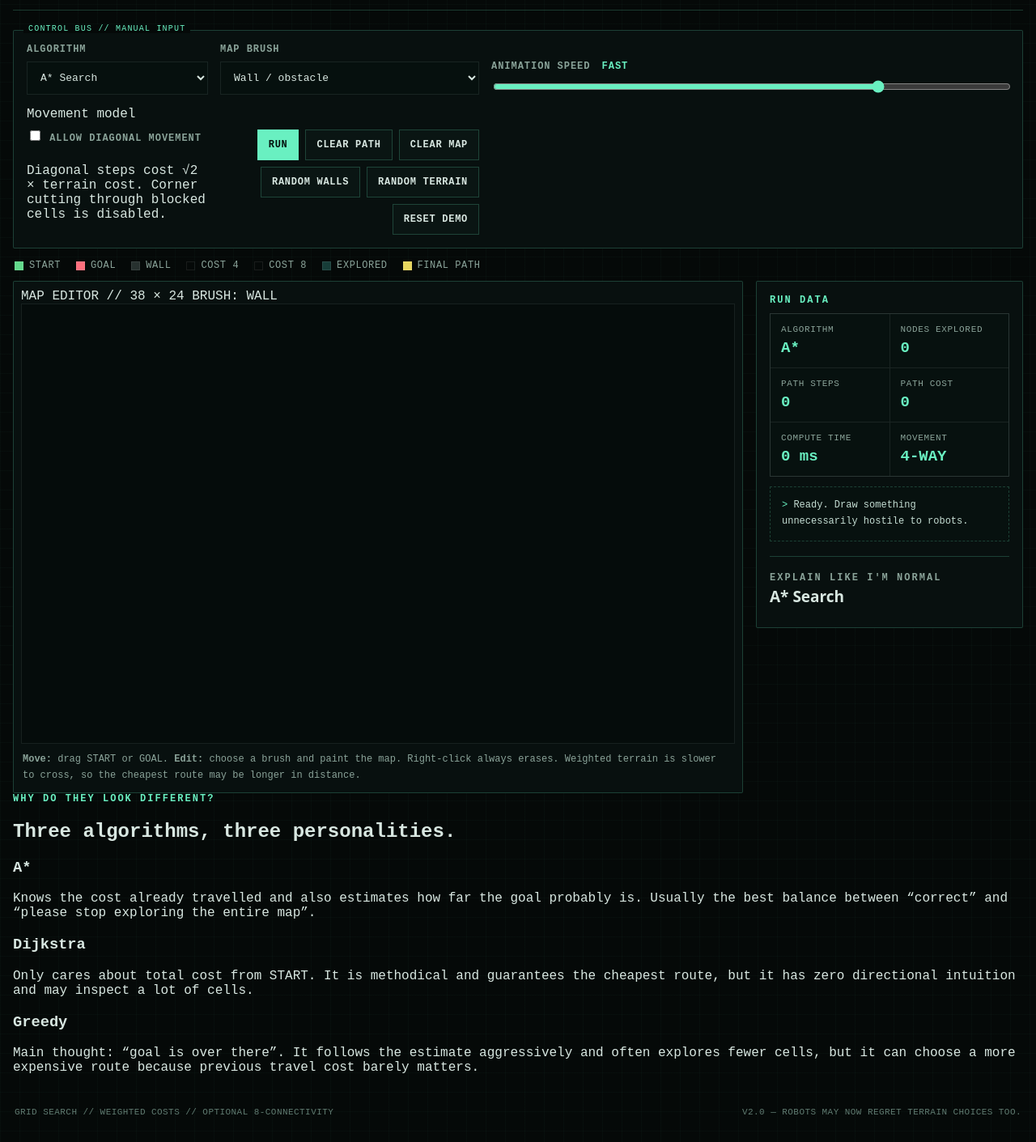
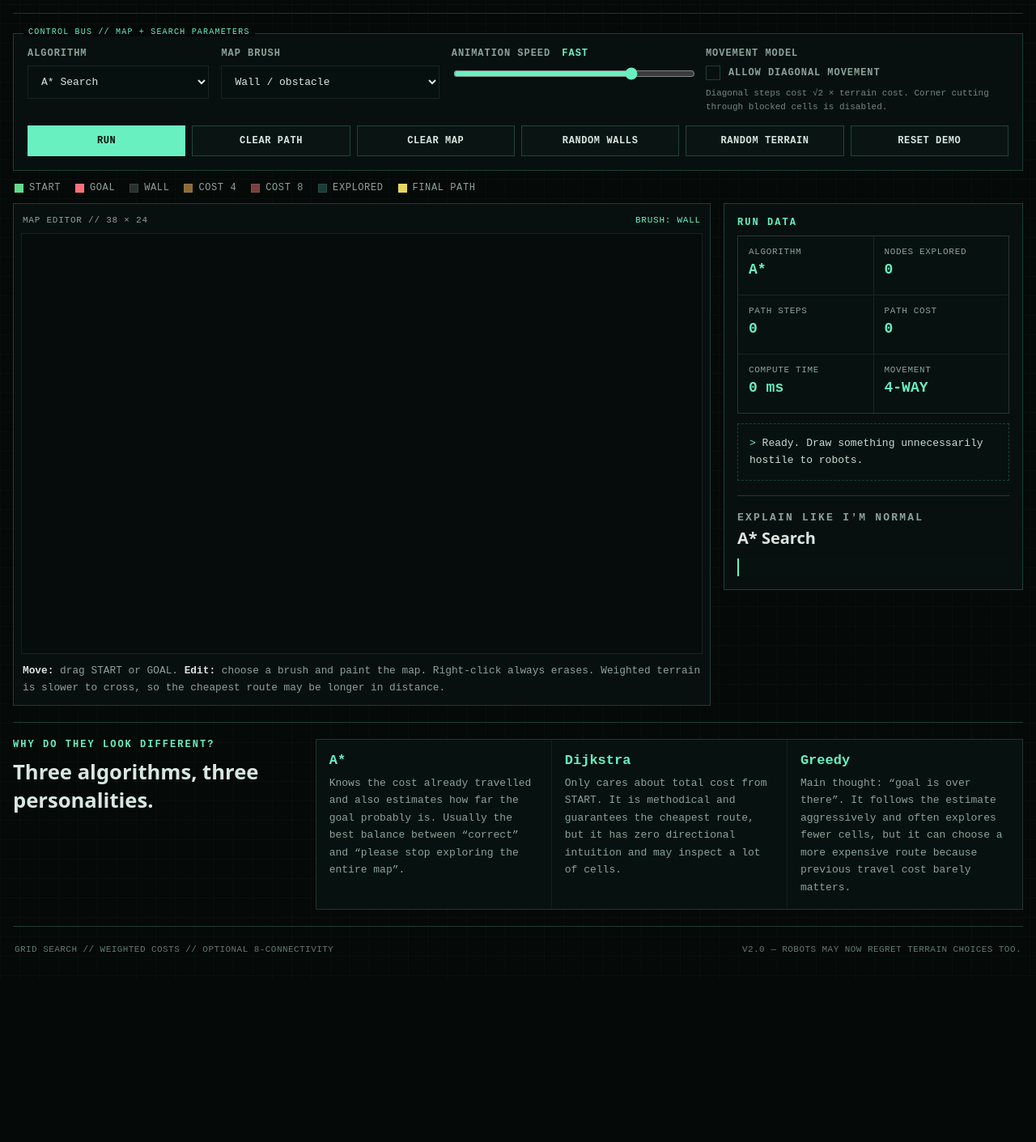
Before and after one commit to wzzzodiac/path-planning-visualizer, a plain HTML site: page index.html in a window 1280 px wide. Shown: the part 187-1598 px from the top of the page at 81% size. After the commit the page ends 1397 px from the top, so only its background shows below. Drawn offline with Linux system fonts and the light colour scheme.

Commit message:
Style weighted terrain and v2 controls

```diff
--- a/style.css
+++ b/style.css
@@ -10,6 +10,8 @@
   --start: #62d98b;
   --goal: #ff6f7d;
   --wall: #27312f;
+  --rough: #8a6a35;
+  --heavy: #7a3f3f;
   --visited: #173d38;
   --path: #e7d65e;
 }
@@ -28,88 +30,69 @@ body {
 }
 button, select, input { font: inherit; }
 button, select { -webkit-tap-highlight-color: transparent; }
-.shell { width: min(1380px, calc(100% - 32px)); margin: 0 auto; padding: clamp(24px, 3vw, 38px) 0 28px; }
-.hero { display: flex; justify-content: space-between; align-items: flex-start; gap: 24px; margin-bottom: 24px; padding-bottom: 19px; border-bottom: 1px solid var(--line); }
-.eyebrow, .panel-label { margin: 0 0 9px; color: var(--accent); font-size: 12px; letter-spacing: .17em; font-weight: 700; text-transform: uppercase; }
-h1 { margin: 0; font-family: system-ui, -apple-system, BlinkMacSystemFont, "Segoe UI", sans-serif; font-size: clamp(34px,5vw,54px); line-height: 1; letter-spacing: -.035em; }
-.subtitle { max-width: 780px; margin: 14px 0 0; color: var(--muted); line-height: 1.7; font-size: 15px; }
-.github-link { flex: 0 0 auto; padding: 10px 12px; border: 1px solid var(--line); border-radius: 2px; color: var(--muted); text-decoration: none; background: #07100e; font-size: 13px; }
-.github-link::before { content: "[ "; color: var(--accent); }
-.github-link::after { content: " ]"; color: var(--accent); }
-.github-link:hover { color: var(--accent); background: #0a1714; }
-.control-panel { display: grid; grid-template-columns: minmax(190px,.7fr) minmax(230px,1fr) 2fr; gap: 15px; align-items: end; padding: 16px; border: 1px solid var(--line); border-radius: 2px; background: var(--panel); position: relative; }
-.control-panel::before { content: "CONTROL BUS // MANUAL INPUT"; position: absolute; top: -8px; left: 12px; padding: 0 6px; background: var(--bg); color: var(--accent); font-size: 10px; letter-spacing: .12em; }
-.control-group { display: flex; flex-direction: column; gap: 8px; }
-.control-group label { color: var(--muted); font-size: 12px; font-weight: 700; text-transform: uppercase; letter-spacing: .08em; }
-#speedValue { color: var(--accent); margin-left: 6px; }
-select { width: 100%; padding: 11px 12px; color: var(--text); border: 1px solid var(--line-soft); border-radius: 0; background: #06100e; outline: none; font-size: 13px; }
-select:focus { border-color: var(--accent); }
-input[type="range"] { accent-color: var(--accent); width: 100%; }
-.button-row { display: flex; flex-wrap: wrap; justify-content: flex-end; gap: 8px; }
-button { border: 1px solid var(--line); border-radius: 0; padding: 11px 13px; color: var(--text); background: #0a1513; cursor: pointer; font-weight: 700; font-size: 12px; letter-spacing: .06em; text-transform: uppercase; transition: background .12s linear, color .12s linear; }
-button:hover:not(:disabled) { color: var(--accent); background: #10201c; }
-button.primary { color: #03100c; border-color: var(--accent); background: var(--accent); }
-button.primary:hover:not(:disabled) { color: #03100c; background: #8ff8d2; }
-button:disabled { opacity: .35; cursor: not-allowed; }
-.legend { display: flex; flex-wrap: wrap; gap: 13px 19px; padding: 14px 2px 12px; color: var(--muted); font-size: 12px; text-transform: uppercase; letter-spacing: .05em; }
-.legend span { display: inline-flex; align-items: center; gap: 7px; }
-.dot { display: inline-block; width: 11px; height: 11px; border-radius: 0; border: 1px solid rgba(255,255,255,.08); }
-.start-dot { background: var(--start); }
-.goal-dot { background: var(--goal); }
-.wall-dot { background: var(--wall); }
-.visited-dot { background: var(--visited); }
-.path-dot { background: var(--path); }
-.workspace { display: grid; grid-template-columns: minmax(0,1fr) minmax(300px, 330px); gap: 16px; align-items: start; }
-.grid-card, .stats-card { border: 1px solid var(--line); border-radius: 2px; background: var(--panel); }
-.grid-card { padding: 9px; overflow: hidden; }
-.grid { display: grid; width: 100%; aspect-ratio: 1.62 / 1; min-height: 420px; border: 1px solid var(--line-soft); overflow: hidden; background: #050c0b; touch-action: none; user-select: none; }
-.cell { position: relative; border-right: 1px solid rgba(105,240,193,.055); border-bottom: 1px solid rgba(105,240,193,.055); background: #07100f; transition: background .06s linear; }
-.cell.wall { background: var(--wall); }
-.cell.visited { background: var(--visited); animation: flashCell .12s linear; }
-.cell.path { background: var(--path); animation: pathFlash .14s linear; }
-.cell.start { background: var(--start); }
-.cell.goal { background: var(--goal); }
-.cell.start::after, .cell.goal::after { position: absolute; inset: 0; display: grid; place-items: center; color: #06100d; font-size: clamp(9px, 1.15vw, 16px); font-weight: 900; }
-.cell.start::after { content: "S"; }
-.cell.goal::after { content: "G"; color: #20060c; }
-@keyframes flashCell { from { filter: brightness(2); } to { filter: brightness(1); } }
-@keyframes pathFlash { from { outline: 2px solid #fff7b2; } to { outline: 0 solid transparent; } }
-.grid-help { margin: 10px 2px 2px; color: var(--muted); font-size: 12px; line-height: 1.6; }
-.stats-card { position: sticky; top: 14px; padding: 16px; }
-.stats-grid { display: grid; grid-template-columns: 1fr 1fr; gap: 1px; background: var(--line-soft); border: 1px solid var(--line-soft); }
-.stat { padding: 13px; background: #07110f; }
-.stat span { display: block; color: var(--muted); font-size: 11px; margin-bottom: 6px; text-transform: uppercase; letter-spacing: .06em; }
-.stat strong { font-size: 19px; color: var(--accent); }
-.status-box { margin-top: 12px; padding: 13px 14px; min-height: 66px; color: #c4ddd3; background: #07110f; border: 1px dashed var(--line); font-size: 12px; line-height: 1.65; }
-.status-box::before { content: "> "; color: var(--accent); }
-.algorithm-info { margin-top: 18px; padding-top: 16px; border-top: 1px solid var(--line); }
-.algorithm-info h2 { margin: 0 0 9px; font-family: system-ui, sans-serif; font-size: 19px; }
-.algorithm-info p { margin: 0; color: var(--muted); font-size: 12px; line-height: 1.7; }
-footer { display: flex; justify-content: space-between; gap: 20px; padding: 22px 2px 0; color: #607b71; font-size: 11px; text-transform: uppercase; letter-spacing: .04em; line-height: 1.5; }
-@media (max-width: 1050px) {
-  .control-panel { grid-template-columns: 1fr 1fr; }
-  .button-row { grid-column: 1 / -1; justify-content: flex-start; }
-  .workspace { grid-template-columns: 1fr; }
-  .stats-card { position: static; }
-}
-@media (max-width: 680px) {
-  .shell { width: min(100% - 18px,1380px); padding-top: 22px; }
-  .hero { flex-direction: column; }
-  .github-link { align-self: flex-start; }
-  .control-panel { grid-template-columns: 1fr; padding: 13px; }
-  .button-row { grid-column: auto; }
-  .button-row button { flex: 1 1 calc(50% - 8px); min-height: 43px; }
-  .grid-card { padding: 5px; }
-  .grid { min-height: 360px; aspect-ratio: auto; }
-  footer { flex-direction: column; gap: 6px; }
-}
-@media (max-width: 440px) {
-  .shell { width: min(100% - 12px,1380px); }
-  h1 { font-size: 31px; }
-  .subtitle { font-size: 14px; }
-  .button-row button { flex-basis: 100%; }
-  .legend { font-size: 10px; gap: 9px 12px; }
-  .grid { min-height: 330px; }
-  .stats-card { padding: 12px; }
-  .stat { padding: 11px; }
-}
+.shell { width: min(1440px, calc(100% - 32px)); margin: 0 auto; padding: clamp(24px,3vw,38px) 0 28px; }
+.hero { display:flex; justify-content:space-between; align-items:flex-start; gap:24px; margin-bottom:24px; padding-bottom:19px; border-bottom:1px solid var(--line); }
+.eyebrow,.panel-label { margin:0 0 9px; color:var(--accent); font-size:12px; letter-spacing:.17em; font-weight:700; text-transform:uppercase; }
+h1 { margin:0; font-family:system-ui,-apple-system,BlinkMacSystemFont,"Segoe UI",sans-serif; font-size:clamp(36px,5vw,58px); line-height:1; letter-spacing:-.035em; }
+.subtitle { max-width:860px; margin:14px 0 0; color:var(--muted); line-height:1.7; font-size:clamp(15px,1.1vw,17px); }
+.github-link { flex:0 0 auto; padding:10px 12px; border:1px solid var(--line); color:var(--muted); text-decoration:none; background:#07100e; font-size:13px; }
+.github-link::before{content:"[ ";color:var(--accent)} .github-link::after{content:" ]";color:var(--accent)} .github-link:hover{color:var(--accent);background:#0a1714}
+.control-panel { display:grid; grid-template-columns:minmax(180px,.75fr) minmax(200px,.9fr) minmax(220px,1fr) minmax(260px,1.25fr); gap:15px; align-items:start; padding:17px; border:1px solid var(--line); background:var(--panel); position:relative; }
+.control-panel::before { content:"CONTROL BUS // MAP + SEARCH PARAMETERS"; position:absolute; top:-8px; left:12px; padding:0 6px; background:var(--bg); color:var(--accent); font-size:10px; letter-spacing:.12em; }
+.control-group { display:flex; flex-direction:column; gap:8px; min-width:0; }
+.control-group label,.control-label { color:var(--muted); font-size:12px; font-weight:700; text-transform:uppercase; letter-spacing:.08em; }
+#speedValue { color:var(--accent); margin-left:6px; }
+select { width:100%; padding:11px 12px; color:var(--text); border:1px solid var(--line-soft); background:#06100e; outline:none; font-size:13px; }
+select:focus { border-color:var(--accent); }
+input[type="range"] { accent-color:var(--accent); width:100%; }
+.toggle-line { display:flex; align-items:center; gap:10px; cursor:pointer; line-height:1.4; }
+.toggle-line input { position:absolute; opacity:0; pointer-events:none; }
+.toggle-box { width:18px; height:18px; flex:0 0 auto; border:1px solid var(--line); background:#07100e; position:relative; }
+.toggle-line input:checked + .toggle-box { border-color:var(--accent); background:#10372e; }
+.toggle-line input:checked + .toggle-box::after { content:"✓"; position:absolute; inset:0; display:grid; place-items:center; color:var(--accent); font-size:13px; }
+.control-hint { margin:0; color:#6f877e; font-size:11px; line-height:1.5; }
+.button-row { grid-column:1/-1; display:grid; grid-template-columns:repeat(6,minmax(0,1fr)); gap:8px; }
+button { border:1px solid var(--line); padding:11px 13px; color:var(--text); background:#0a1513; cursor:pointer; font-weight:700; font-size:12px; letter-spacing:.05em; text-transform:uppercase; transition:background .12s linear,color .12s linear; }
+button:hover:not(:disabled){color:var(--accent);background:#10201c} button.primary{color:#03100c;border-color:var(--accent);background:var(--accent)} button.primary:hover:not(:disabled){color:#03100c;background:#8ff8d2} button:disabled,select:disabled,input:disabled{opacity:.38;cursor:not-allowed}
+.legend { display:flex; flex-wrap:wrap; gap:13px 18px; padding:14px 2px 12px; color:var(--muted); font-size:12px; text-transform:uppercase; letter-spacing:.05em; }
+.legend span { display:inline-flex; align-items:center; gap:7px; }
+.dot { display:inline-block; width:11px; height:11px; border:1px solid rgba(255,255,255,.08); }
+.start-dot{background:var(--start)} .goal-dot{background:var(--goal)} .wall-dot{background:var(--wall)} .rough-dot{background:var(--rough)} .heavy-dot{background:var(--heavy)} .visited-dot{background:var(--visited)} .path-dot{background:var(--path)}
+.workspace { display:grid; grid-template-columns:minmax(0,1fr) minmax(330px,370px); gap:16px; align-items:start; }
+.grid-card,.stats-card { border:1px solid var(--line); background:var(--panel); }
+.grid-card { padding:9px; overflow:hidden; }
+.grid-toolbar { display:flex; justify-content:space-between; gap:14px; padding:5px 2px 10px; color:var(--muted); font-size:11px; letter-spacing:.07em; }
+#brushReadout { color:var(--accent); }
+.grid { display:grid; width:100%; aspect-ratio:1.62/1; min-height:430px; border:1px solid var(--line-soft); overflow:hidden; background:#050c0b; touch-action:none; user-select:none; }
+.cell { position:relative; border-right:1px solid rgba(105,240,193,.055); border-bottom:1px solid rgba(105,240,193,.055); background:#07100f; transition:background .05s linear,filter .05s linear; }
+.cell.wall{background:var(--wall)} .cell.rough{background:var(--rough)} .cell.heavy{background:var(--heavy)}
+.cell.visited{box-shadow:inset 0 0 0 999px rgba(23,61,56,.72);animation:flashCell .12s linear}.cell.path{box-shadow:inset 0 0 0 999px rgba(231,214,94,.92);animation:pathFlash .14s linear}
+.cell.start{background:var(--start)!important;box-shadow:none}.cell.goal{background:var(--goal)!important;box-shadow:none}
+.cell.start::after,.cell.goal::after { position:absolute; inset:0; display:grid; place-items:center; color:#06100d; font-size:clamp(9px,1.15vw,16px); font-weight:900; }
+.cell.start::after{content:"S"}.cell.goal::after{content:"G";color:#20060c}
+.cell.rough::before,.cell.heavy::before { position:absolute; right:2px; bottom:1px; font-size:7px; color:rgba(255,255,255,.72); line-height:1; }
+.cell.rough::before{content:"4"}.cell.heavy::before{content:"8"}
+@keyframes flashCell{from{filter:brightness(1.8)}to{filter:brightness(1)}} @keyframes pathFlash{from{outline:2px solid #fff7b2}to{outline:0 solid transparent}}
+.grid-help { margin:10px 2px 2px; color:var(--muted); font-size:clamp(12px,1vw,14px); line-height:1.65; }
+.grid-help strong { color:var(--text); }
+.stats-card { position:sticky; top:14px; padding:16px; }
+.stats-grid { display:grid; grid-template-columns:1fr 1fr; gap:1px; background:var(--line-soft); border:1px solid var(--line-soft); }
+.stat { padding:13px; background:#07110f; min-height:72px; }
+.stat span { display:block; color:var(--muted); font-size:11px; margin-bottom:6px; text-transform:uppercase; letter-spacing:.06em; }
+.stat strong { font-size:18px; color:var(--accent); overflow-wrap:anywhere; }
+.status-box { margin-top:12px; padding:13px 14px; min-height:70px; color:#c4ddd3; background:#07110f; border:1px dashed var(--line); font-size:13px; line-height:1.65; }
+.status-box::before{content:"> ";color:var(--accent)}
+.algorithm-info { margin-top:18px; padding-top:16px; border-top:1px solid var(--line); }
+.algorithm-info h2 { margin:0 0 9px; font-family:system-ui,sans-serif; font-size:20px; }
+.algorithm-info p { margin:0; color:var(--muted); font-size:13px; line-height:1.72; }
+.simple-example { margin-top:12px; padding:11px 12px; border-left:2px solid var(--accent); background:#07110f; color:#a9c1b8; font-size:12px; line-height:1.6; }
+.comparison-section { margin-top:20px; padding:20px 0; border-top:1px solid var(--line); border-bottom:1px solid var(--line); display:grid; grid-template-columns:minmax(230px,.6fr) 1.5fr; gap:24px; }
+.comparison-section h2 { margin:0; font-family:system-ui,sans-serif; font-size:clamp(22px,2vw,29px); }
+.comparison-grid { display:grid; grid-template-columns:repeat(3,1fr); gap:1px; background:var(--line-soft); border:1px solid var(--line-soft); }
+.comparison-grid article { background:#07110f; padding:16px; }
+.comparison-grid h3 { margin:0 0 8px; color:var(--accent); font-size:17px; }
+.comparison-grid p { margin:0; color:var(--muted); font-size:13px; line-height:1.65; }
+footer { display:flex; justify-content:space-between; gap:20px; padding:20px 2px 0; color:#607b71; font-size:11px; text-transform:uppercase; letter-spacing:.04em; line-height:1.5; }
+@media (max-width:1180px){.control-panel{grid-template-columns:1fr 1fr}.button-row{grid-template-columns:repeat(3,1fr)}.workspace{grid-template-columns:1fr}.stats-card{position:static}.comparison-section{grid-template-columns:1fr}.comparison-grid{grid-template-columns:repeat(3,1fr)}}
+@media (max-width:760px){.shell{width:min(100% - 18px,1440px);padding-top:22px}.hero{flex-direction:column}.github-link{align-self:flex-start}.control-panel{grid-template-columns:1fr;padding:14px}.button-row{grid-template-columns:1fr 1fr}.grid-card{padding:5px}.grid{min-height:360px;aspect-ratio:auto}.comparison-grid{grid-template-columns:1fr}.stats-grid{grid-template-columns:1fr 1fr}footer{flex-direction:column;gap:6px}}
+@media (max-width:460px){.shell{width:min(100% - 12px,1440px)}h1{font-size:32px}.subtitle{font-size:14px}.button-row{grid-template-columns:1fr}.legend{font-size:10px;gap:9px 12px}.grid{min-height:335px}.stats-card{padding:12px}.stat{padding:11px}.grid-toolbar{flex-direction:column;gap:4px}.stats-grid{grid-template-columns:1fr 1fr}}
```
